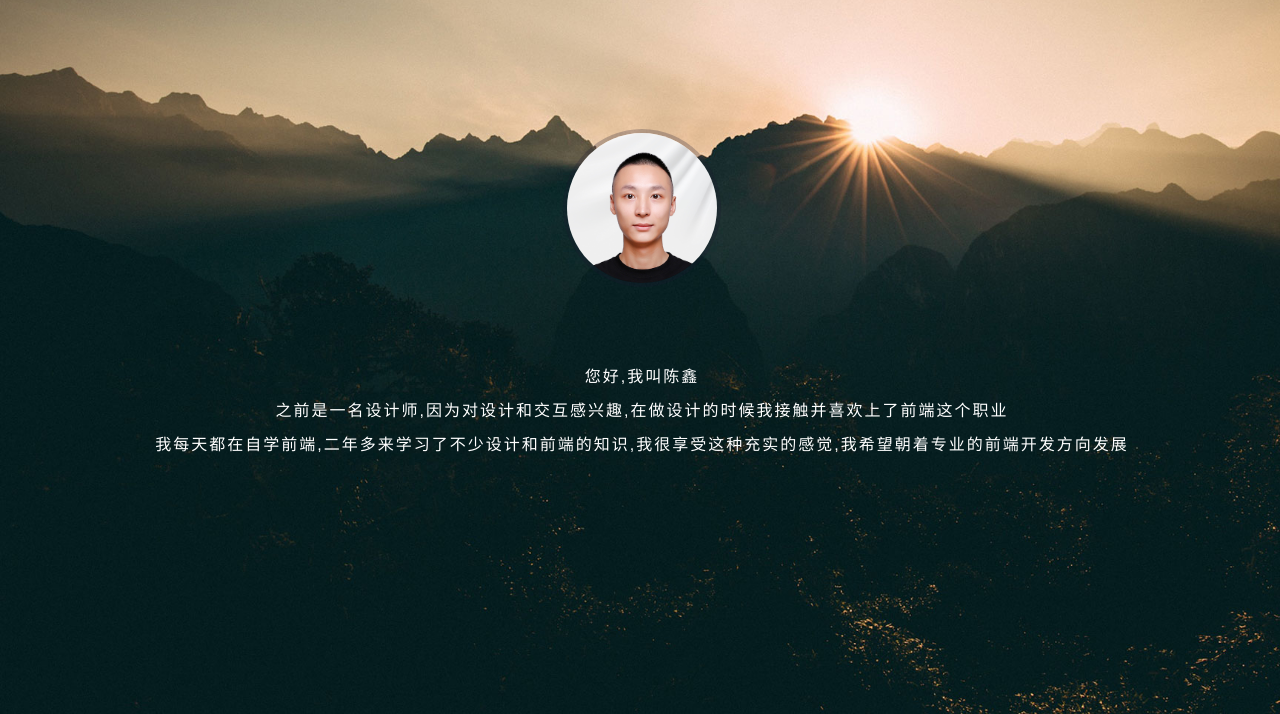
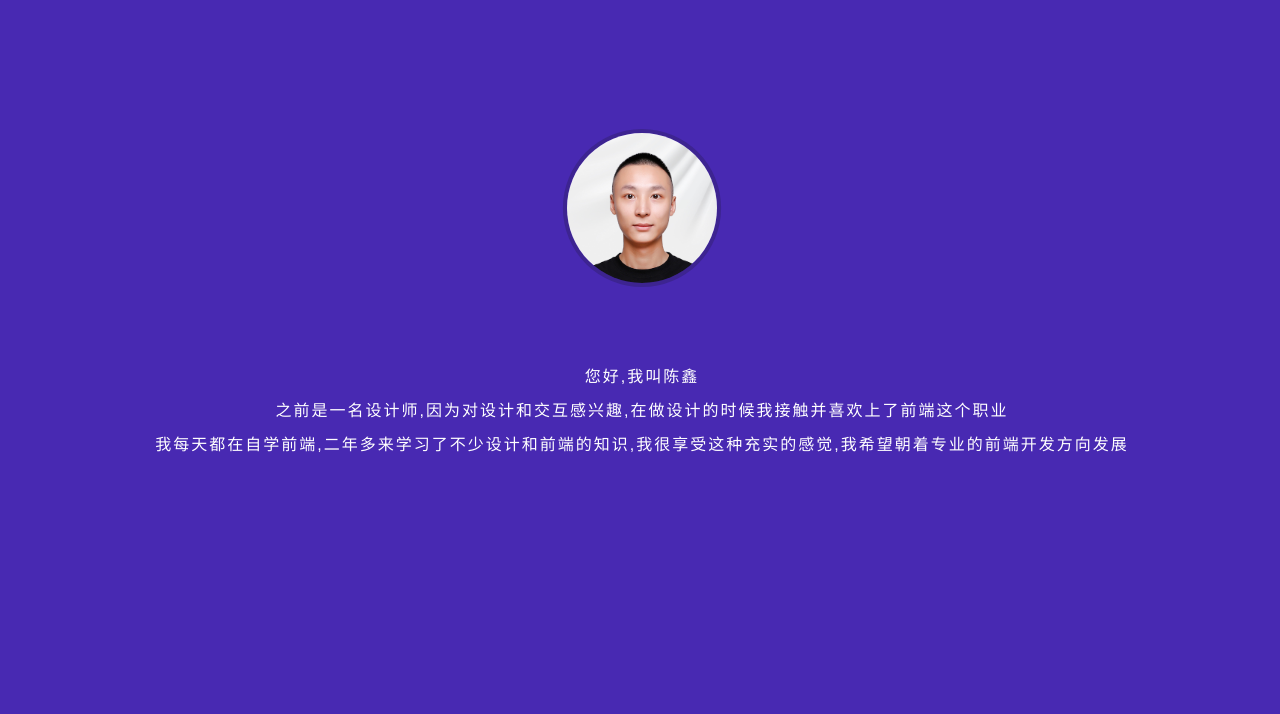
Before and after one commit to Franciser/resume, a website built with webpack: page src/index.tmpl.html in a window 1280 px wide. Shown: the part 86-800 px from the top of the page. Built offline with nearby package versions, Linux system fonts and the light colour scheme; a small style sheet from the web is missing.

Commit message:
change bg color

```diff
--- a/src/less/index.less
+++ b/src/less/index.less
@@ -358,8 +358,8 @@ ul{
 
         &:nth-of-type(1){
             // background: linear-gradient(to top, #8E54E9, #4776E6);
-            // background-color: rgb(72, 41, 178);
-            background-image: url('../img/page_1_bg.jpg');
+            background-color: rgb(72, 41, 178);
+            // background-image: url('../img/page_1_bg.jpg');
             background-size: cover;
             background-position: center center;
             &::before{
```
Also changed, not shown: build/stylesheets/main.css, build/stylesheets/main.less.
